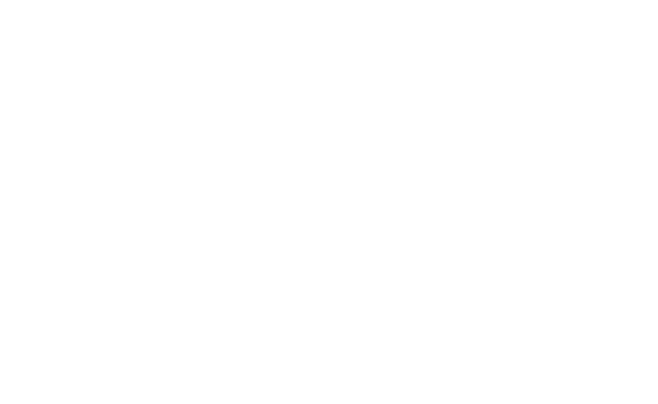
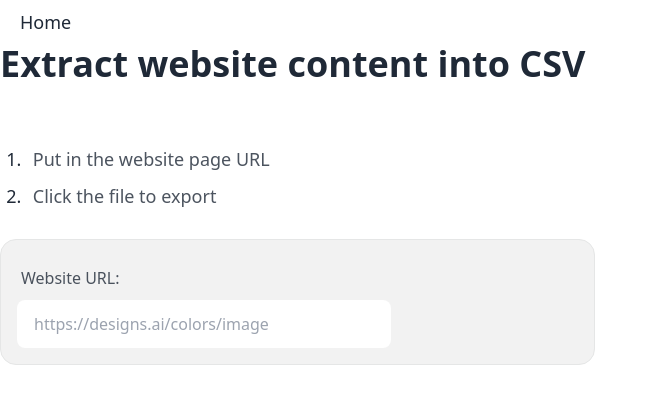
Before and after one commit to Designs-ai/internal-tool, a React (Vite) app: page /html-to-csv in a window 1280 px wide. Before the commit this address had no page. Shown: the top 404 px of the page, without its empty margins (0-658 px from the left). Built offline with nearby package versions, Linux system fonts and the light colour scheme.

Commit message:
added html to csv

```diff
--- a/src/main.tsx
+++ b/src/main.tsx
@@ -6,6 +6,7 @@ import "./index.css";
 import LocaleToCSV from "./tools/LocaleToCSV.tsx";
 import { BreadcrumbLayout } from "./shared/BreadcrumbLayout.tsx";
 import CSVToLocale from "./tools/CSVToLocale.tsx";
+import HTMLToCSV from "./tools/HTMLToCSV.tsx";
 
 const CommonLayout: FunctionComponent<PropsWithChildren> = ({ children }) => (
   <>
@@ -35,6 +36,14 @@ createRoot(document.getElementById("root")!).render(
             </CommonLayout>
           }
         />
+        <Route
+          path="/html-to-csv"
+          element={
+            <CommonLayout>
+              <HTMLToCSV />
+            </CommonLayout>
+          }
+        />
       </Routes>
     </BrowserRouter>
   </StrictMode>
--- /dev/null
+++ b/src/tools/HTMLToCSV.tsx
@@ -0,0 +1,91 @@
+import { useCallback } from "react";
+import writeAndDownloadCSV from "../utils/writeAndDownloadCSV";
+
+// Define the tags you're interested in
+const tags = [
+  "h1",
+  "h2",
+  "h3",
+  "h4",
+  "h5",
+  "h6",
+  "p",
+  "span",
+  "li",
+  "a",
+  "strong",
+  "em",
+  "blockquote",
+];
+
+async function extractStructuredTextFromURL(url: string) {
+  try {
+    const response = await fetch(url);
+    if (!response.ok) throw new Error(`HTTP error! status: ${response.status}`);
+
+    const html = await response.text();
+    const parser = new DOMParser();
+    const doc = parser.parseFromString(html, "text/html");
+    const results: Partial<Record<string, (string | undefined)[]>> = {};
+
+    for (const tag of tags) {
+      const elements = doc.querySelectorAll(tag);
+      results[tag] = Array.from(elements)
+        .map((el) => el.textContent?.trim())
+        .filter(Boolean);
+    }
+
+    let data = "";
+    Object.entries(results).forEach(([k, v]) => {
+      if (v && v.length > 0) {
+        v.forEach((v2) => {
+          data += `${k},"${v2}"\r\n`;
+        });
+      }
+    });
+
+    writeAndDownloadCSV({
+      filename: `${new URL(url).pathname.replace(/\//g, "_")}`,
+      data,
+    });
+  } catch (error) {
+    console.error("Error extracting structured text:", error);
+    alert("omaigaddd... got error~ \ncheck console tab bruh");
+  }
+}
+
+function HTMLToCSV() {
+  const handleReadURL = useCallback((e: React.ChangeEvent<HTMLFormElement>) => {
+    e.preventDefault();
+    extractStructuredTextFromURL(
+      e.target.getElementsByTagName("input")[0].value
+    );
+  }, []);
+
+  return (
+    <div>
+      <div className="prose flex flex-col">
+        <h1>Extract website content into CSV</h1>
+        <ol>
+          <li className="text-lg">Put in the website page URL</li>
+          <li className="text-lg">Click the file to export</li>
+        </ol>
+
+        <form
+          className="fieldset w-xs bg-base-200 border border-base-300 p-4 rounded-box"
+          onSubmit={handleReadURL}
+        >
+          <label className="label">Website URL:</label>
+          <input
+            placeholder="https://designs.ai/colors/image"
+            className="input w-4/6 rounded-lg"
+            type="text"
+            required
+          />
+        </form>
+      </div>
+    </div>
+  );
+}
+
+export default HTMLToCSV;
--- a/src/tools/LocaleToCSV.tsx
+++ b/src/tools/LocaleToCSV.tsx
@@ -1,5 +1,6 @@
 import { useEffect, useRef, useState } from "react";
 import { group, isEmpty, pick } from "moderndash";
+import writeAndDownloadCSV from "../utils/writeAndDownloadCSV";
 
 declare global {
   interface Window {
@@ -180,16 +181,7 @@ function LocaleToCSV() {
       Object.entries(val).forEach(([k, v]: [string, any]) => {
         data += `${k},"${v["en"]}","${v["cn"]}","${v["cz"]}","${v["de"]}","${v["es"]}","${v["fr"]}","${v["id"]}","${v["it"]}","${v["jp"]}","${v["kr"]}","${v["pl"]}","${v["pt"]}","${v["ru"]}","${v["tr"]}","${v["tw"]}"\r\n`;
       });
-
-      const blob = new Blob([header + data], {
-        type: "text/csv;charset=utf-8",
-      });
-
-      const link = document.createElement("a");
-      link.href = URL.createObjectURL(blob);
-      link.download = `${filename}.csv`;
-      link.click();
-
+      writeAndDownloadCSV({ data, filename, header });
       // console.log({ data });
       setCsvData({});
     }
--- a/src/utils/config.ts
+++ b/src/utils/config.ts
@@ -9,4 +9,9 @@ export const appList = [
     path: "/csv-to-locale",
     icon: "huh.gif",
   },
+  {
+    name: "HTML to CSV",
+    path: "/html-to-csv",
+    icon: "happy.gif",
+  },
 ];
--- /dev/null
+++ b/src/utils/writeAndDownloadCSV.ts
@@ -0,0 +1,20 @@
+const writeAndDownloadCSV = ({
+  data,
+  filename = "",
+  header = "",
+}: {
+  data: string;
+  filename?: string;
+  header?: string;
+}) => {
+  const blob = new Blob([header + data], {
+    type: "text/csv;charset=utf-8",
+  });
+
+  const link = document.createElement("a");
+  link.href = URL.createObjectURL(blob);
+  link.download = `haziq-hensem_${filename}.csv`;
+  link.click();
+};
+
+export default writeAndDownloadCSV;
```
Also changed, not shown: public/happy.gif (added).
